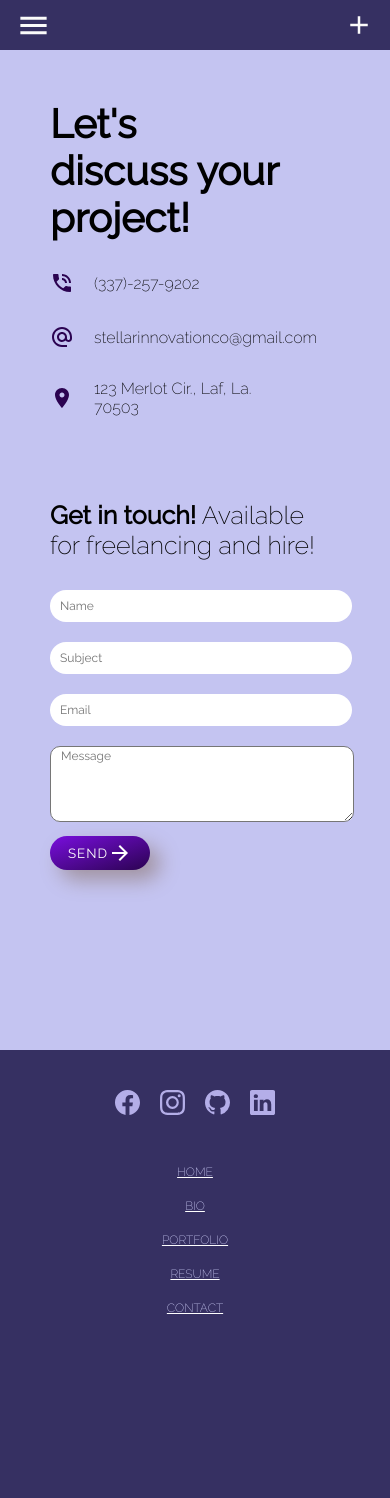
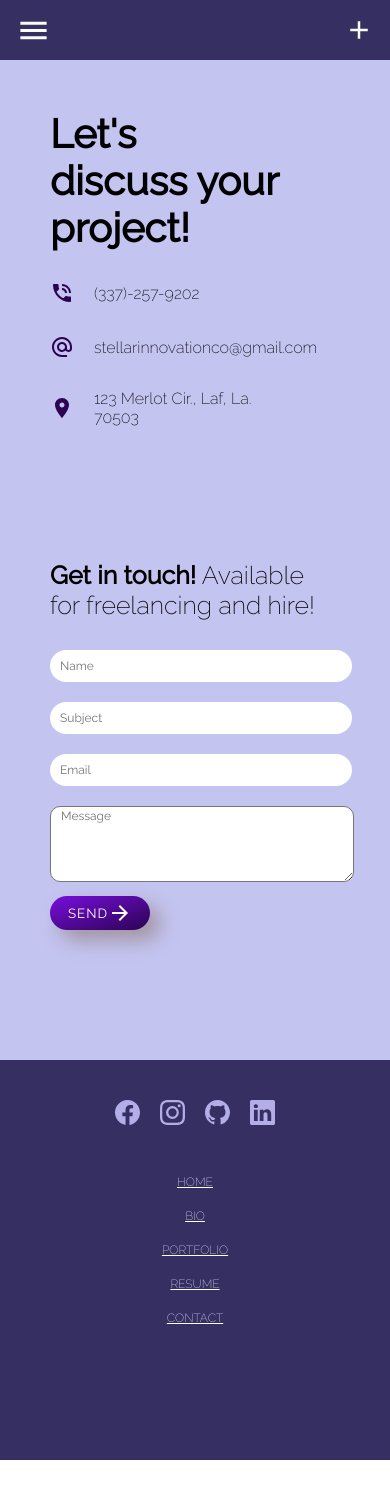
Before and after one commit to NicBab/portfolioSite, a React (Create React App) app: page /contact in a window 390 px wide. Shown: the top 1498 px of the page. After the commit the page ends 1460 px from the top, so only its background shows below. Built offline with nearby package versions, Linux system fonts and the light colour scheme.

Commit message:
footer min height

```diff
--- a/src/components/about/About.css
+++ b/src/components/about/About.css
@@ -1,5 +1,5 @@
 .about {
-   height: 700px;
+    height: 700px;
     display: flex;
     background-color: rgb(196, 196, 241);
 }
@@ -84,7 +84,7 @@
     letter-spacing: 1px;
     position: absolute;
     margin-top: 20px;
-    box-shadow: 10px 10px 20px  rgb(161, 147, 161);
+    box-shadow: 10px 10px 20px rgb(161, 147, 161);
     /* box-shadow: 2px 2px 8px rgb(55, 27, 53); */
 }
 
@@ -92,7 +92,7 @@
     color: #99FEFF;
 }
 
-/* render until screen size hits 870px */
+/* render until screen size hits >870px */
 @media screen and (max-width: 870px) {
     .about {
         display: flex;
--- a/src/components/contact/Contact.css
+++ b/src/components/contact/Contact.css
@@ -1,27 +1,8 @@
-/* .title {
-    font-size: 30px;
-    background-color: rgb(186, 186, 242);
-}
-.contactPage {
-    background-color: rgb(196, 196, 241);
-    height: 100vh;
-    display: flex;
-    position: relative;
-} */
-
-
 .c {
-    height: 100%;
+    min-height: 600px;
     position: relative;
     background-color: rgb(196, 196, 241);
 }
-
-/* .c-background {
-    width: 20px;
-    height: 100%;
-    background-color: rgb(196, 196, 241);
-    position: absolute;
-} */
 
 .c-wrapper {
     padding: 50px;
@@ -51,7 +32,7 @@
 .c-icon {
     width: 30px;
     margin-right: 20px;
-    color:rgb(43, 3, 81);
+    color: rgb(43, 3, 81);
 }
 
 .c-right {
@@ -106,8 +87,7 @@
     color: white;
     letter-spacing: 1px;
     position: absolute;
-
-    box-shadow: 10px 10px 20px  rgb(161, 147, 161);
+    box-shadow: 10px 10px 20px rgb(161, 147, 161);
     /* box-shadow: 2px 2px 8px rgb(55, 27, 53); */
 }
 
@@ -120,16 +100,22 @@
 }
 
 @media screen and (max-width: 870px) {
+    .c {
+        min-height: 1000px;
+    }
     .c-wrapper {
         display: flex;
         flex-direction: column;
-        min-height: 900px;
     }
     .c-left {
-        min-height: 400px;
+        min-height: 450px;
     }
-    input,textarea {
+    input,
+    textarea {
         width: 100%;
     }
+}
+
+@media screen and ( max-width: 1200px) {
 
 }
--- a/src/components/footer/Footer.css
+++ b/src/components/footer/Footer.css
@@ -1,6 +1,5 @@
 .footer {
-    min-height: 500px;
-    max-height: 500px;
+   min-height: 800px;
     background-color: #363062;
     display: flex;
     align-items: flex-start;
@@ -11,6 +10,8 @@
     flex-direction: column;
 }
 
-@media screen and ( max-width: 870) {
-
+@media screen and ( max-width: 870px ) {
+    .footer {
+        min-height: 400px;
+    }
 }
--- a/src/components/projects/Projects.css
+++ b/src/components/projects/Projects.css
@@ -1,6 +1,6 @@
 .pgTitle {
     text-align: center;
-    color:rgb(30, 1, 58);
+    color: rgb(30, 1, 58);
     background-color: rgb(196, 196, 241);
     padding: 10px;
 }
@@ -9,7 +9,7 @@
     display: flex;
     flex-direction: row;
     background-color: rgb(196, 196, 241);
-    height: 700px;
+    min-height: 600px;
 }
 
 .itemCard {
@@ -20,11 +20,11 @@
     flex-direction: column;
     padding: 20px;
     margin: 10px;
-    border-radius: 20px;
+    border-radius: 15px;
     height: 425px;
     width: 300px;
     position: relative;
-    box-shadow: 10px 10px 20px  rgb(161, 147, 161);
+    box-shadow: 10px 10px 20px rgb(161, 147, 161);
 }
 
 .itemImg {
@@ -40,12 +40,12 @@
     padding: 5px;
 }
 
-@media screen and (max-width: 800px) {
+@media screen and (max-width: 870px) {
     .projects {
         display: flex;
         justify-content: center;
         flex-wrap: wrap;
-        height: auto;
+        min-height: 1000px;
     }
 
     .itemCard {
--- a/src/components/resume/Resume.jsx
+++ b/src/components/resume/Resume.jsx
@@ -5,7 +5,6 @@
 const Resume = () => {
   return (
     <>
-    {/* <h1 className="title">Resume</h1> */}
     <div className="resumePage">
     <img src={resumePNG} alt="resumePic" className="resPNG "/>
     </div>
--- a/src/components/topbar/Topbar.css
+++ b/src/components/topbar/Topbar.css
@@ -1,8 +1,8 @@
 .topBar{
-    height: 50px;
+    height: 60px;
     display: flex;
     align-items: center;
-    justify-content: space-around;
+    justify-content: space-evenly;
     flex-direction: row;
     background-color: #363062;
     position: sticky;
--- a/src/pages/bioPg/BioPg.jsx
+++ b/src/pages/bioPg/BioPg.jsx
@@ -39,8 +39,7 @@
             </button>
           </Link>
         </figcaption>
-
-        <h2 style={{ padding: "10px" }}>CERTIFICATIONS</h2>
+      <h2 style={{ padding: "10px" }}>CERTIFICATIONS</h2>
         <div className="certs">
           {bioData.map((item, idx) => (
             <div className="certCard" key={idx}>
--- a/src/pages/homePg/HomePg.jsx
+++ b/src/pages/homePg/HomePg.jsx
@@ -7,7 +7,6 @@
         <Intro />
         <About />
         <Projects />
-        {/* <Resume /> */}
         <Contact />
     </div>
   )
```
